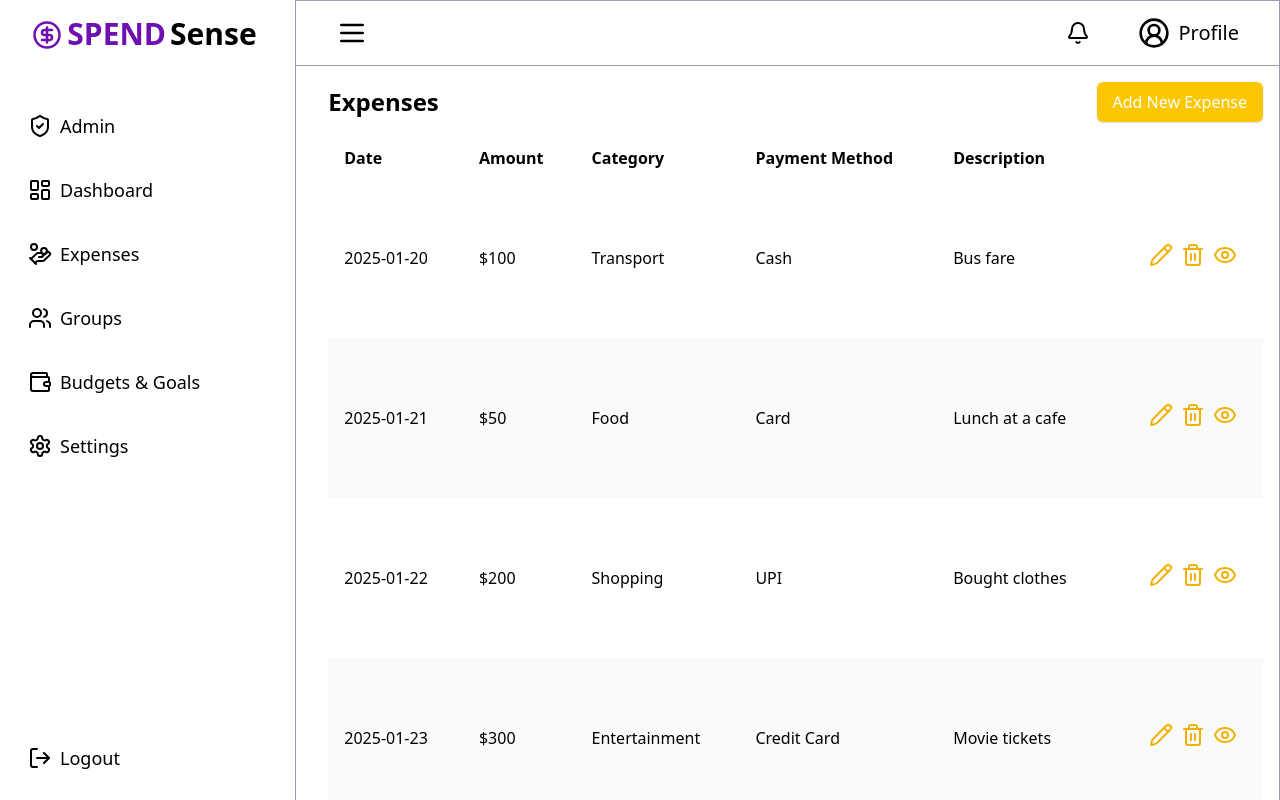
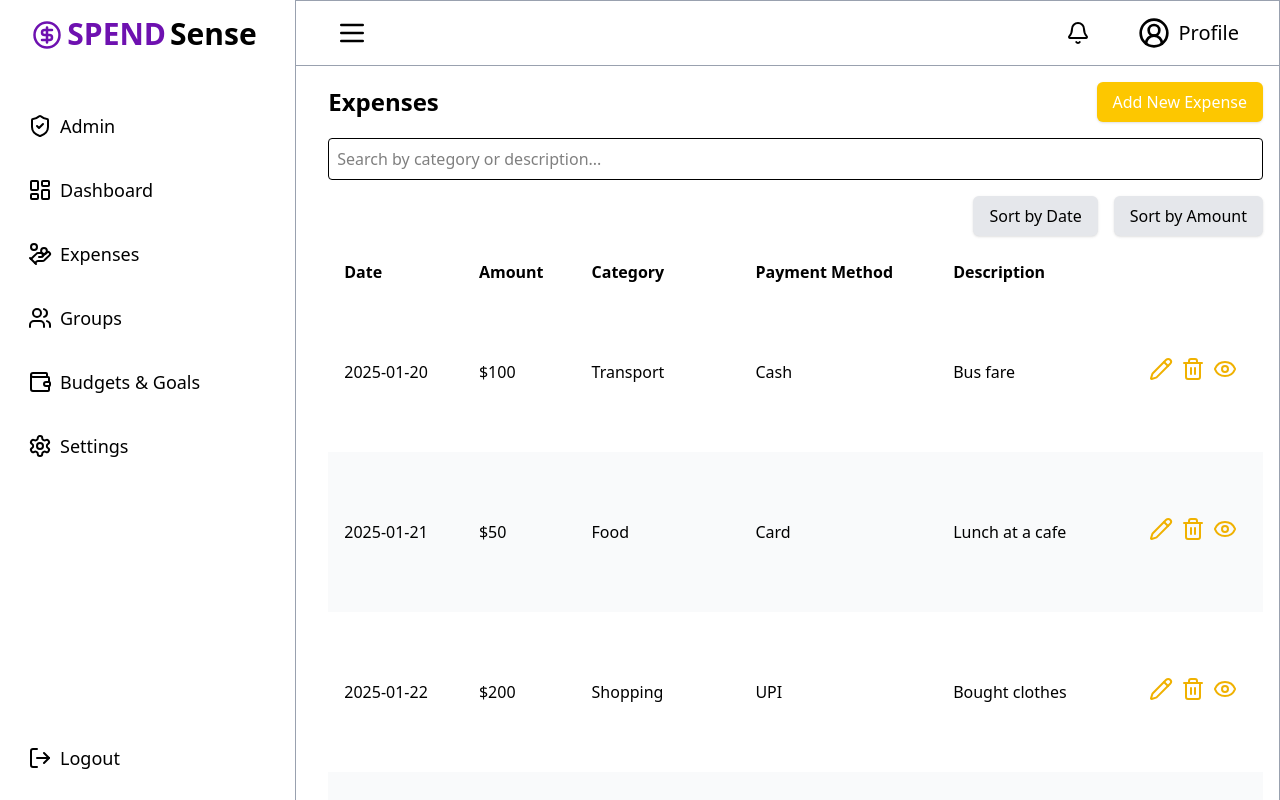
Before and after one commit to madhav2606/Expense-Tracker-Opensoft, a React (Vite) app in the folder frontend/: page /expenses in a window 1280 px wide. Shown: the top 800 px of the page. Built offline with nearby package versions, Linux system fonts and the light colour scheme.

Commit message:
add search , sort , and filter on expenseList

```diff
--- a/frontend/package.json
+++ b/frontend/package.json
@@ -11,6 +11,7 @@
   },
   "dependencies": {
     "@tailwindcss/vite": "^4.0.0",
+    "axios": "^1.7.9",
     "lucide-react": "^0.473.0",
     "prop-types": "^15.8.1",
     "react": "^18.3.1",
--- a/frontend/src/components/Dashboard/ExpenseList.jsx
+++ b/frontend/src/components/Dashboard/ExpenseList.jsx
@@ -59,6 +59,45 @@ const ExpenseList = () => {
   const [selectedExpense , setSelectedExpense] = useState(null);
   const [expenseToEdit, setExpenseToEdit] = useState(null);
 
+  const [searchQuery, setSearchQuery] = useState("");
+  const [sortBy, setSortBy] = useState("");
+  const [isAscending, setIsAscending] = useState(true);
+
+//search function
+  const filteredExpenses = expenses.filter(
+    (expense) =>
+      expense.category.toLowerCase().includes(searchQuery.toLowerCase()) ||
+      expense.description.toLowerCase().includes(searchQuery.toLowerCase())
+  );
+
+  //sort functionality
+  const sortedExpenses = [...filteredExpenses].sort((a, b) => {
+    if (sortBy === "date") {
+      return isAscending
+        ? new Date(a.date) - new Date(b.date)
+        : new Date(b.date) - new Date(a.date);
+    } else if (sortBy === "amount") {
+      return isAscending ? a.amount - b.amount : b.amount - a.amount;
+    } else {
+      return 0; // Default (no sorting applied)
+    }
+  });
+
+
+    const handleSearch = (e) => {
+      setSearchQuery(e.target.value);
+    };
+
+    // Handle sort criteria and order
+    const handleSort = (criteria) => {
+      if (sortBy === criteria) {
+        setIsAscending(!isAscending);
+      } else {
+        setSortBy(criteria);
+        setIsAscending(true);
+      }
+    };
+
     // Handle input changes for new expense
     const handleInputChange = (e) => {
       const { name, value } = e.target;
@@ -113,6 +152,42 @@ const handleSaveEditedExpense = () => {
         Add New Expense
       </button>
     </div>
+
+
+     <div className="mb-4">
+          <input
+            type="text"
+            placeholder="Search by category or description..."
+            value={searchQuery}
+            onChange={handleSearch}
+            className="w-full p-2 border rounded"
+          />
+        </div>
+
+
+        <div className="flex justify-end mb-4 space-x-4">
+          <button
+            onClick={() => handleSort("date")}
+            className={`px-4 py-2 rounded-md shadow ${
+              sortBy === "date"
+                ? "bg-yellow-500 text-white"
+                : "bg-gray-200 hover:bg-gray-300"
+            }`}
+          >
+            Sort by Date {sortBy === "date" ? (isAscending ? "↑" : "↓") : ""}
+          </button>
+          <button
+            onClick={() => handleSort("amount")}
+            className={`px-4 py-2 rounded-md shadow ${
+              sortBy === "amount"
+                ? "bg-yellow-500 text-white"
+                : "bg-gray-200 hover:bg-gray-300"
+            }`}
+          >
+            Sort by Amount {sortBy === "amount" ? (isAscending ? "↑" : "↓") : ""}
+          </button>
+        </div>
+
     <div className="overflow-x-auto">
       <table className="table-auto w-full border-collapse">
 
@@ -128,7 +203,7 @@ const handleSaveEditedExpense = () => {
 
 
         <tbody>
-          {expenses.map((expense, index) => (
+          {sortedExpenses.map((expense, index) => (
             <tr key={index} className="odd:bg-white even:bg-gray-50 h-[10rem]">
               <td className="px-4 py-2">{expense.date}</td>
               <td className="px-4 py-2">{expense.amount}</td>
```
Also changed, not shown: 1 other file (tests, documents, lock files or other folders).
